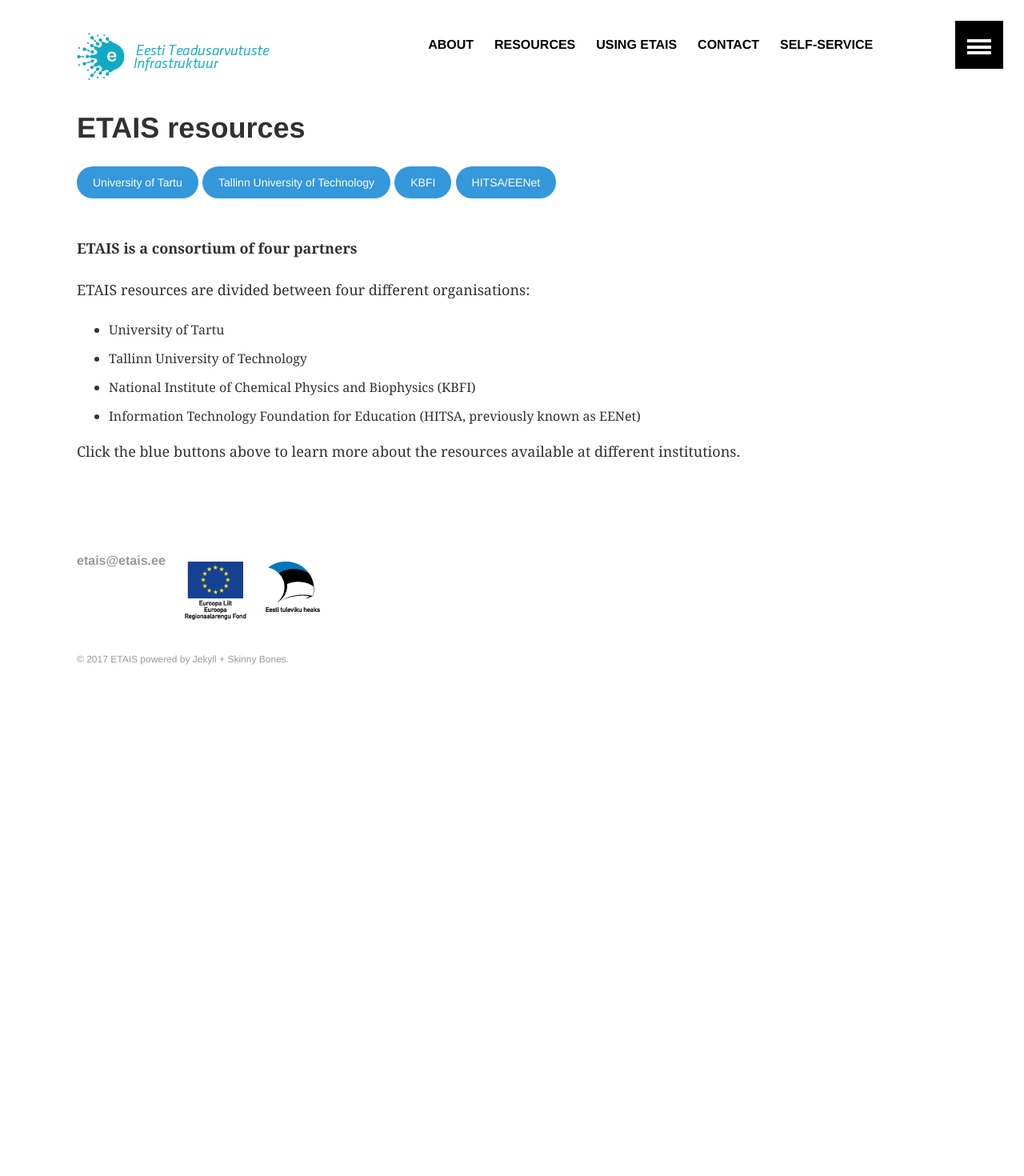
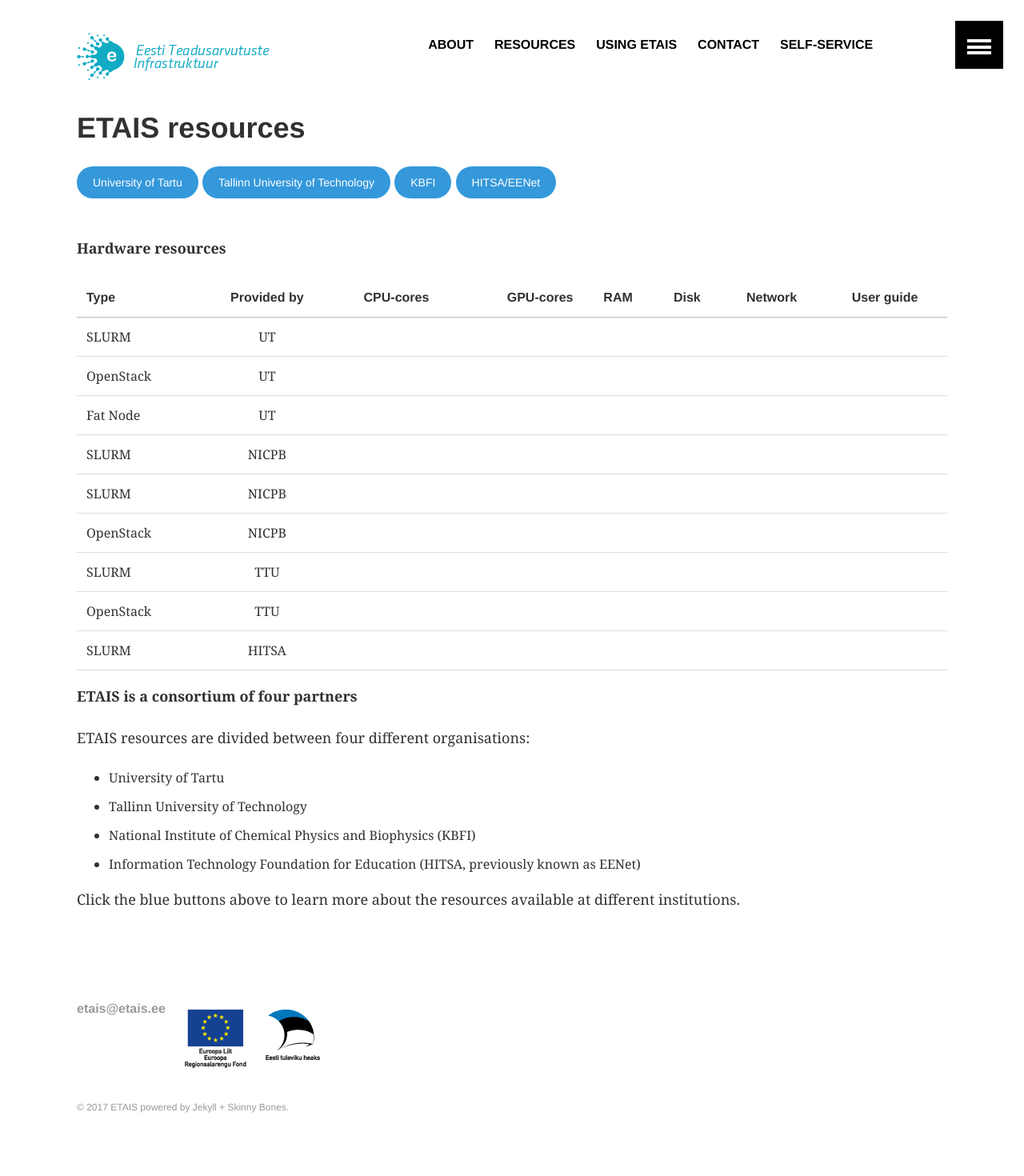
Before and after one commit to etais-ee/etais-web, a Jekyll site: the page built from resources/index.md, in a window 1280 px wide. Shown: the whole page at 80% size. Built offline with Jekyll 4.4.1, drawn with Linux system fonts in a browser that asks for light colours; before the commit the page ends 910 px from its top, so only the background shows below that.

```diff
--- a/resources/index.md
+++ b/resources/index.md
@@ -9,6 +9,23 @@ title: "ETAIS resources"
 <a href="../resources_kbfi/" class="btn-info"> KBFI</a>
 <a href="../resources_hitsa/" class="btn-info"> HITSA/EENet</a>
 
+**Hardware resources**
+
+| Type     | Provided by  | CPU-cores | GPU-cores | RAM   | Disk  | Network | User guide |
+| -------- | :----------: | :----:| -----: | :---: |  :---: | :---:   | :--------: |
+| SLURM    | UT    |    | |
+| OpenStack| UT    |    | |
+| Fat Node | UT |    | |
+| SLURM    | NICPB |    | |
+| SLURM    | NICPB |    | |
+| OpenStack| NICPB      |   | |
+| SLURM    | TTU |  | |
+| OpenStack    | TTU |  | |
+| SLURM    | HITSA |  | |
+
+
+
+
 **ETAIS is a consortium of four partners**
 
 ETAIS resources are divided between four different organisations:
```
Also changed, not shown: using/index.md (+2 -0 lines), using/openstack_flavors.md (added, +31 -0 lines), using/self_service.md (+6 -0 lines), using/start_using.md (+2 -1 lines), using/terms_of_use.md (+1 -0 lines).
